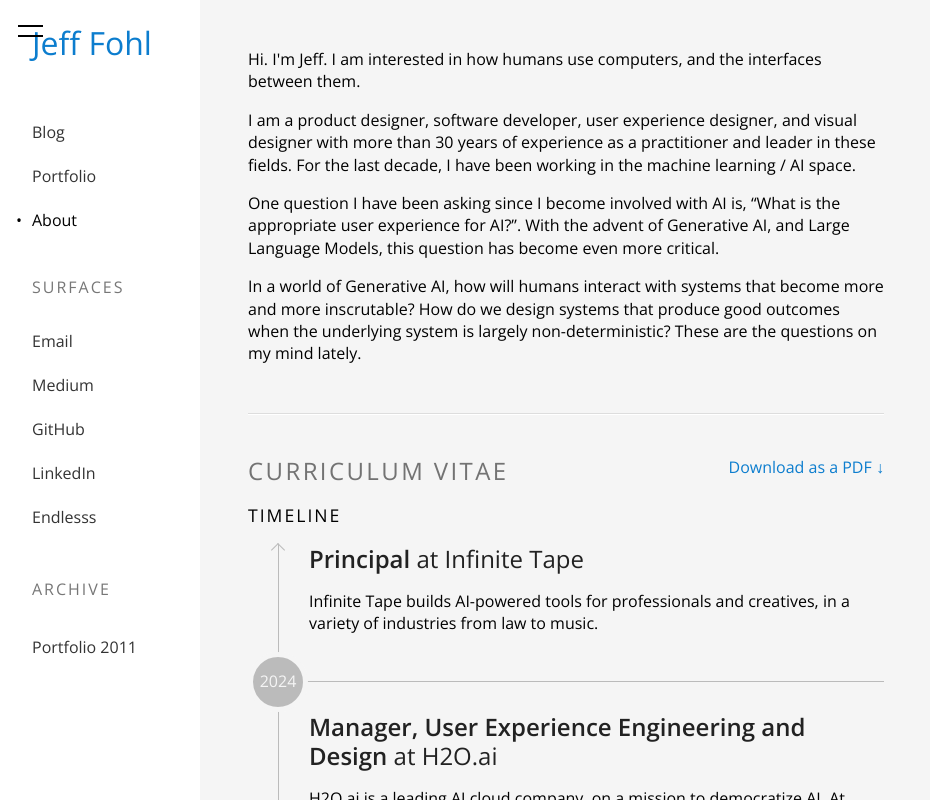
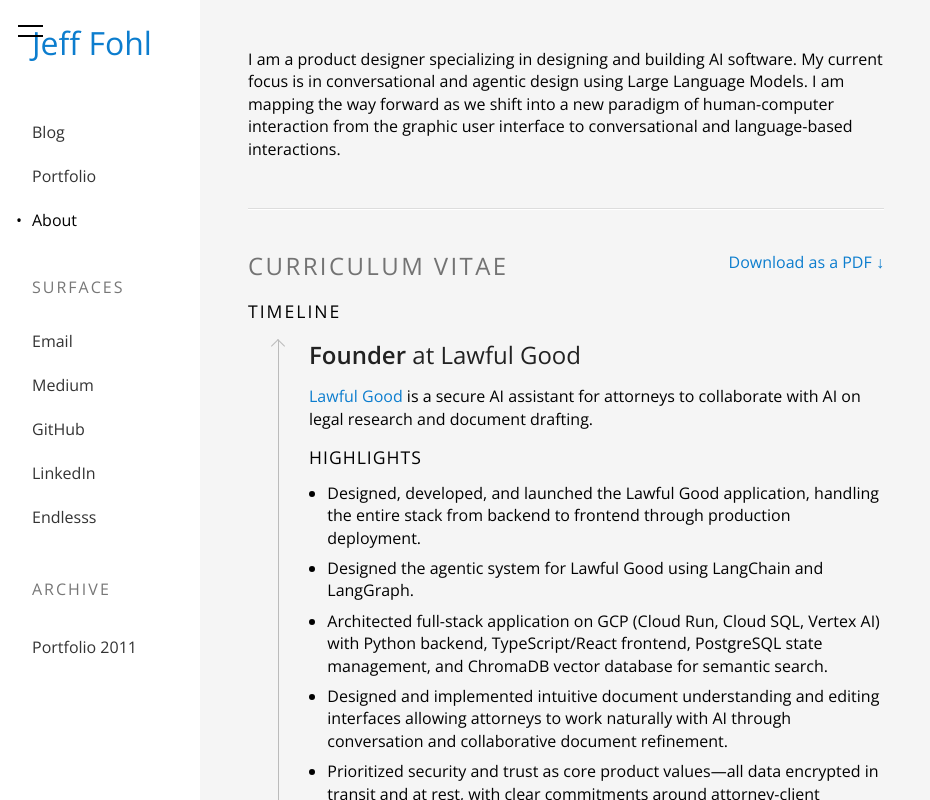
Before and after one commit to jefffohl/website, a Next.js app in the folder frontend/: page /about in a window 1280 px wide. Shown: the top 800 px of the page, without its empty margins (0-930 px from the left). Built offline with nearby package versions, Linux system fonts and the light colour scheme.

Commit message:
updating cv

```diff
--- a/frontend/app/about/page.tsx
+++ b/frontend/app/about/page.tsx
@@ -15,31 +15,14 @@
             <div className="underline-animation">
                 <div className="border-b border-[var(--rule-top)] pb-8">
                     <p>
-                        Hi. I&apos;m Jeff. I am interested in how humans use
-                        computers, and the interfaces between them.
+                        I am a product designer specializing in designing and
+                        building AI software. My current focus is in
+                        conversational and agentic design using Large Language
+                        Models. I am mapping the way forward as we shift into a
+                        new paradigm of human-computer interaction from the
+                        graphic user interface to conversational and
+                        language-based interactions.
                     </p>
-                    <p>
-                        I am a product designer, software developer, user
-                        experience designer, and visual designer with more than
-                        30 years of experience as a practitioner and leader in
-                        these fields. For the last decade, I have been working
-                        in the machine learning / AI space.
-                    </p>
-                    <p>
-                        One question I have been asking since I become involved
-                        with AI is, &ldquo;What is the appropriate user
-                        experience for AI?&rdquo;. With the advent of Generative
-                        AI, and Large Language Models, this question has become
-                        even more critical.
-                    </p>
-                    <p>
-                        In a world of Generative AI, how will humans interact
-                        with systems that become more and more inscrutable? How
-                        do we design systems that produce good outcomes when the
-                        underlying system is largely non-deterministic? These
-                        are the questions on my mind lately.
-                    </p>
-                    <p></p>
                 </div>
                 <div className="border-t border-[var(--rule-bottom)] pt-10">
                     <div className="flex justify-between items-start xl:flex-row flex-col">
@@ -61,13 +44,38 @@
                 <div className="grid">
                     <Position
                         isFirst
+                        title="Founder"
+                        company="Lawful Good"
+                        description={
+                            <>
+                                <a href="https://lawfulgood.us">Lawful Good</a>{' '}
+                                is a secure AI assistant for attorneys to
+                                collaborate with AI on legal research and
+                                document drafting.
+                            </>
+                        }
+                        highlights={{
+                            title: 'Highlights',
+                            items: [
+                                'Designed, developed, and launched the Lawful Good application, handling the entire stack from backend to frontend through production deployment.',
+                                'Designed the agentic system for Lawful Good using LangChain and LangGraph.',
+                                'Architected full-stack application on GCP (Cloud Run, Cloud SQL, Vertex AI) with Python backend, TypeScript/React frontend, PostgreSQL state management, and ChromaDB vector database for semantic search.',
+                                'Designed and implemented intuitive document understanding and editing interfaces allowing attorneys to work naturally with AI through conversation and collaborative document refinement.',
+                                'Prioritized security and trust as core product values—all data encrypted in transit and at rest, with clear commitments around attorney-client privilege and model training policies.',
+                                'Developed a cohort of attorneys to test and validate the application in a pilot program.',
+                                'Designed and developed all marketing materials.',
+                            ],
+                        }}
+                    />
+                    <Milestone year="2025" />
+                    <Position
                         title="Principal"
                         company="Infinite Tape"
                         description={
                             <>
-                                Infinite Tape builds AI-powered tools for
-                                professionals and creatives, in a variety of
-                                industries from law to music.
+                                Infinite Tape is a software design and
+                                development studio that builds AI-powered
+                                applications on a contract basis.
                             </>
                         }
                     />
```
